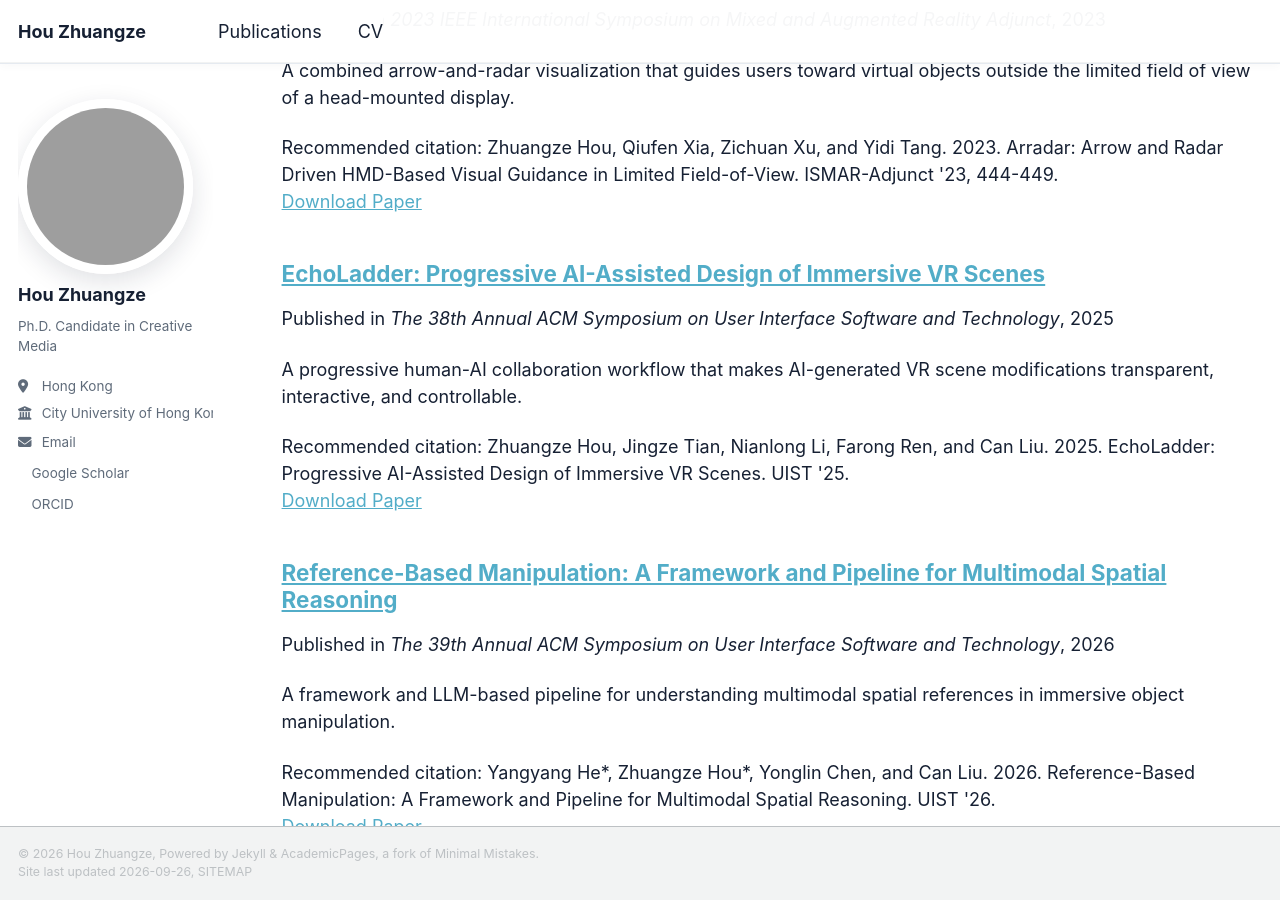
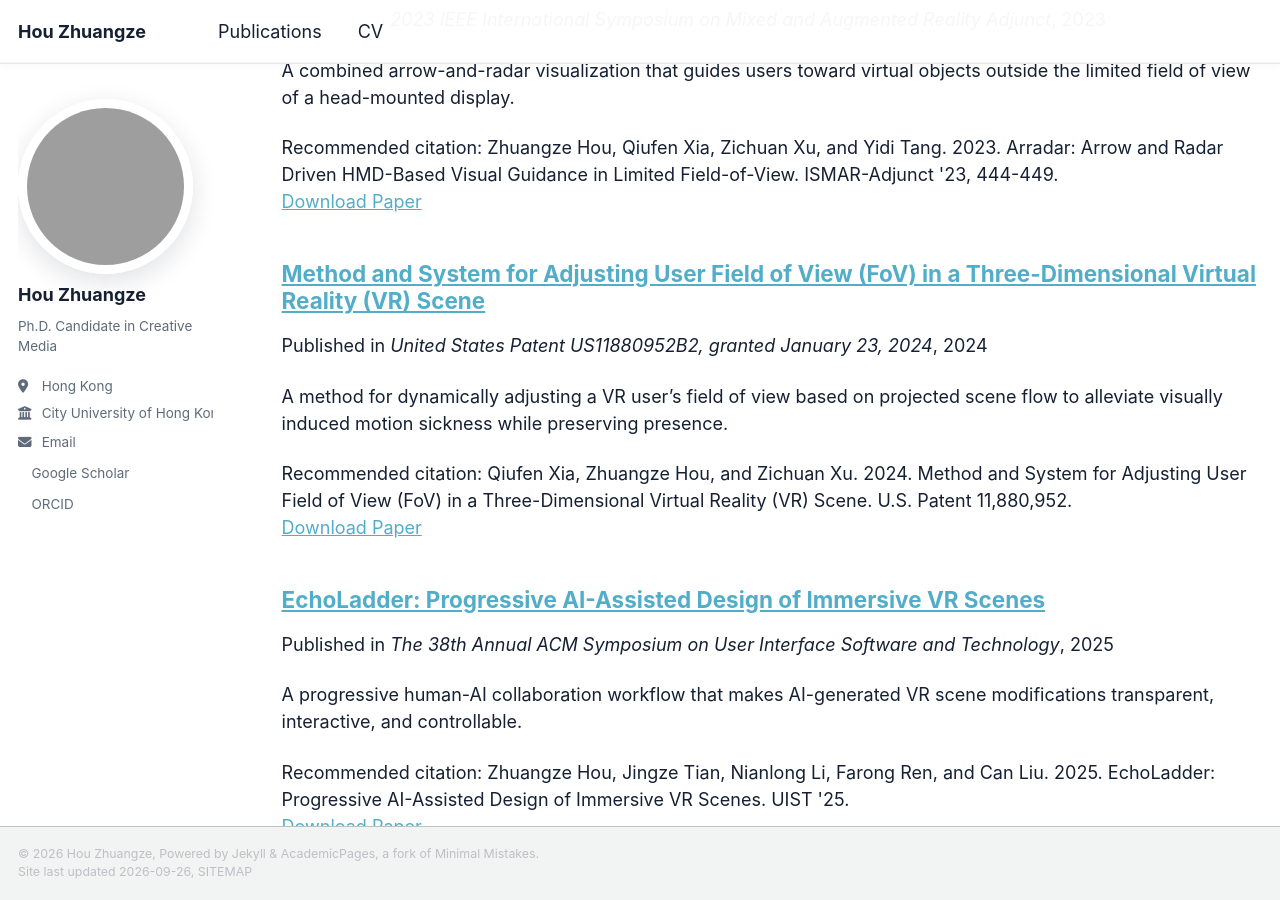
Before and after one commit to zhuangze-hci/zhuangze-hci.github.io, a Jekyll site: the page built from _pages/collection-archive.html, in a window 1280 px wide and 900 px high, scrolled down 1192 px. Built offline with Jekyll 4.4.1, drawn with Linux system fonts in a browser that asks for light colours; a style sheet for code colours, icons or effects is not loaded.

Commit message:
Add granted US patent

```diff
--- a/_includes/publication-card.html
+++ b/_includes/publication-card.html
@@ -22,7 +22,7 @@
     {% if publication.contribution_note %}<p class="publication-card__note">{{ publication.contribution_note }}</p>{% endif %}
     <p class="publication-card__venue">{{ publication.venue }}</p>
     <div class="publication-card__links">
-      {% if publication.paperurl %}<a class="publication-link" href="{{ publication.paperurl }}">Paper</a>{% endif %}
+      {% if publication.paperurl %}<a class="publication-link" href="{{ publication.paperurl }}">{{ publication.paper_label | default: "Paper" }}</a>{% endif %}
       {% if publication.doiurl %}<a class="publication-link" href="{{ publication.doiurl }}">DOI</a>{% endif %}
       {% if publication.preprinturl %}<a class="publication-link" href="{{ publication.preprinturl }}">Preprint</a>{% endif %}
     </div>
--- /dev/null
+++ b/_publications/2024-01-23-us-patent-fov.md
@@ -0,0 +1,16 @@
+---
+title: "Method and System for Adjusting User Field of View (FoV) in a Three-Dimensional Virtual Reality (VR) Scene"
+collection: publications
+category: patents
+permalink: /publication/us-patent-fov
+date: 2024-01-23
+authors: "Qiufen Xia, <strong>Zhuangze Hou</strong>, Zichuan Xu"
+venue: "United States Patent US11880952B2, granted January 23, 2024"
+short_venue: "US Patent"
+excerpt: "A method for dynamically adjusting a VR user's field of view based on projected scene flow to alleviate visually induced motion sickness while preserving presence."
+paperurl: "https://patents.google.com/patent/US11880952B2/en"
+paper_label: "Patent"
+citation: "Qiufen Xia, Zhuangze Hou, and Zichuan Xu. 2024. Method and System for Adjusting User Field of View (FoV) in a Three-Dimensional Virtual Reality (VR) Scene. U.S. Patent 11,880,952."
+---
+
+This patent dynamically adjusts a VR user's field of view using projected scene flow to alleviate visually induced motion sickness while preserving presence.
```
Also changed, not shown: _pages/cv.md (+1 -1 lines).
